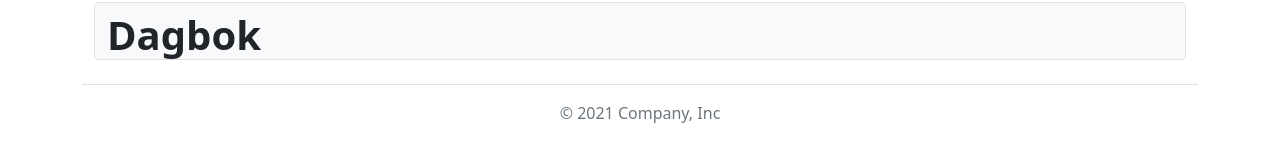
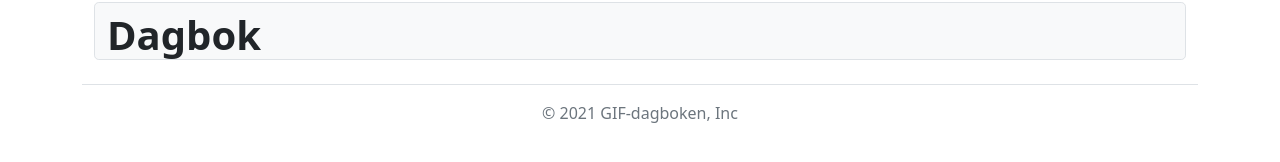
Before and after one commit to jonfra165/projektarbete, a React (Create React App) app: page / in a window 1280 px wide. Shown: the part 382-544 px from the top of the page. Built offline with nearby package versions, Linux system fonts and the light colour scheme.

Commit message:
Glömde uppdatera text, rad 7

```diff
--- a/src/components/Footer.jsx
+++ b/src/components/Footer.jsx
@@ -4,7 +4,7 @@ const Footer = () => {
     return (
         <div className="container">
         <footer className="py-3 my-4 border-top">
-          <p className="text-center text-muted">&copy; 2021 Company, Inc</p>
+          <p className="text-center text-muted">&copy; 2021 GIF-dagboken, Inc</p>
         </footer>
       </div>
     );
```
